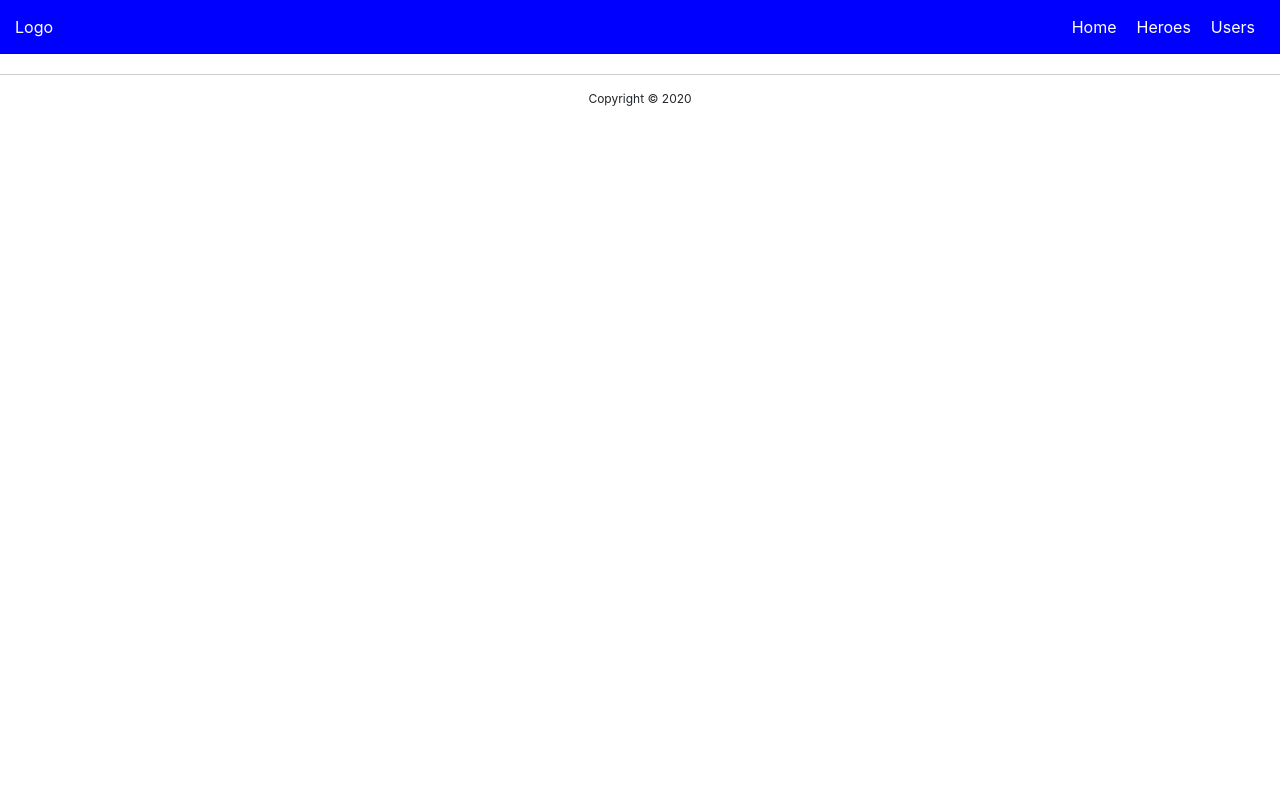
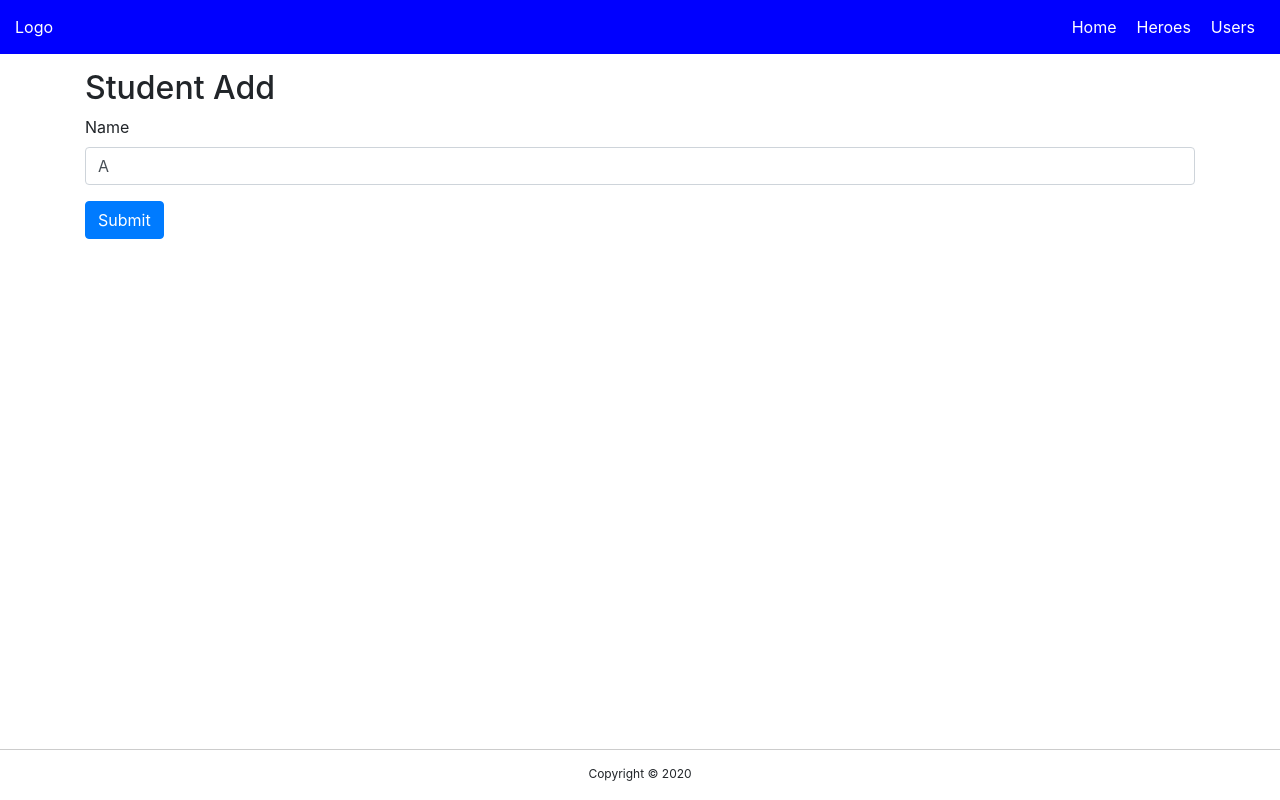
Before and after one commit to dhananjaym11/react-task, a React (Create React App) app: page /students/edit/1 in a window 1280 px wide. Built offline with nearby package versions, Linux system fonts and the light colour scheme.

Commit message:
Added student add functionality

```diff
--- a/src/App/App.js
+++ b/src/App/App.js
@@ -1,9 +1,9 @@
 import React, { Component } from 'react';
-import { BrowserRouter, Route, Switch } from 'react-router-dom';
+import { BrowserRouter, Route, Switch, Redirect } from 'react-router-dom';
 
-import './App.css';
 import StudentListContainer from './containers/student-list/StudentList';
 import StudentDetailsContainer from './containers/student-details/StudentDetails';
+import StudentAddContainer from './containers/student-add/StudentAdd';
 import HeroesContainer from './containers/heroes/Heroes';
 import HeroContainer from './containers/hero/Hero';
 import UsersContainer from './containers/users/Users';
@@ -17,7 +17,10 @@ class App extends Component {
         <BrowserRouter>
           <Layout>
             <Switch>
+              <Redirect exact from="/" to="students" />
               <Route exact path="/students" component={StudentListContainer} />
+              <Route exact path="/students/add" component={StudentAddContainer} />
+              <Route exact path="/students/edit/:id" component={StudentAddContainer} />
               <Route exact path="/students/:id" component={StudentDetailsContainer} />
               <Route exact path="/heroes" component={HeroesContainer} />
               <Route exact path="/heroes/:id" component={HeroContainer} />
--- /dev/null
+++ b/src/App/components/student-add/StudentAdd.js
@@ -0,0 +1,54 @@
+import React from 'react';
+
+class StudentAdd extends React.Component {
+    state = {
+        student: {
+            name: ''
+        }
+    }
+
+    componentDidUpdate() {
+        if (this.props.student && this.props.student.id && this.props.student.id !== this.state.student.id) {
+            this.setState({
+                student: this.props.student
+            })
+        }
+    }
+
+    onChangeHandler = (e) => {
+        const student = { ...this.state.student };
+        student[e.target.name] = e.target.value;
+        this.setState({
+            student
+        })
+    }
+
+    onSubmitHandler = () => {
+        this.props.onSubmitHandler(this.state.student);
+    }
+
+    render() {
+        const student = this.state.student;
+        return (
+            <form>
+                <div className="form-group">
+                    <label>Name</label>
+                    <input
+                        type="text"
+                        name='name'
+                        className="form-control"
+                        onChange={this.onChangeHandler}
+                        value={student.name}
+                    />
+                </div>
+                <button
+                    type="button"
+                    className="btn btn-primary"
+                    onClick={this.onSubmitHandler}
+                >Submit</button>
+            </form>
+        )
+    }
+}
+
+export default StudentAdd;
--- /dev/null
+++ b/src/App/containers/student-add/StudentAdd.js
@@ -0,0 +1,54 @@
+import React from 'react';
+import { connect } from 'react-redux';
+
+import * as actions from '../../core/actions';
+import StudentAdd from '../../components/student-add/StudentAdd';
+
+class StudentAddContainer extends React.Component {
+    state = {
+        student: {}
+    }
+
+    componentDidMount() {
+        const id = parseInt(this.props.match.params.id);
+        if (this.props.students && this.props.students.length) {
+            const student = this.props.students.find(student => student.id === id);
+            this.setState({
+                student: student
+            })
+        }
+    }
+
+    onSubmitHandler = (student) => {
+        const lastMemberId = this.props.students.length ? this.props.students[this.props.students.length - 1].id : 0;
+        const newHero = {
+            id: lastMemberId + 1,
+            ...student
+        }
+        const students = [...this.props.students, newHero];
+        this.props.updateStudents(students);
+        this.props.history.push('/students');
+    }
+
+    render() {
+        return (
+            <>
+                <h2>Student Add</h2>
+                <StudentAdd
+                    student={this.state.student}
+                    onSubmitHandler={this.onSubmitHandler}
+                />
+            </>
+        )
+    }
+}
+
+const mapStateToProps = (state) => ({ students: state.studentReducer.students })
+
+const mapDispatchToProps = (dispatch) => ({
+    updateStudents: (heroes) => {
+        dispatch(actions.updateStudents(heroes))
+    }
+})
+
+export default connect(mapStateToProps, mapDispatchToProps)(StudentAddContainer);
--- a/src/App/core/actions/index.js
+++ b/src/App/core/actions/index.js
@@ -1,3 +1,4 @@
 export * from './users.action';
 export * from './user.action';
 export * from './heroes.action';
+export * from './students.action';
--- /dev/null
+++ b/src/App/core/actions/students.action.js
@@ -0,0 +1,8 @@
+import { UPDATE_STUDENTS } from "../constants";
+
+const updateStudents = (payload) => ({
+    type: UPDATE_STUDENTS,
+    payload
+});
+
+export { updateStudents };
--- a/src/App/core/reducers/students.reducer.js
+++ b/src/App/core/reducers/students.reducer.js
@@ -11,7 +11,7 @@ const INITIAL_STATE = {
 const reducer = (state = INITIAL_STATE, action) => {
     switch (action.type) {
         case UPDATE_STUDENTS:
-            return { ...state, result: action.response };
+            return { ...state, students: action.payload };
         default:
             return state;
     }
--- a/src/index.scss
+++ b/src/index.scss
@@ -8,3 +8,7 @@ ol, ul {
   margin: 0;
   list-style: none;
 }
+
+.main {
+  min-height: calc( 100vh - 140px );
+}
```
Also changed, not shown: src/App/App.css (deleted).
